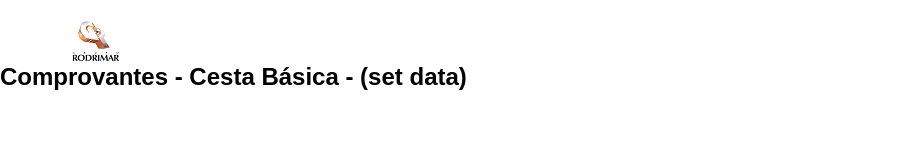
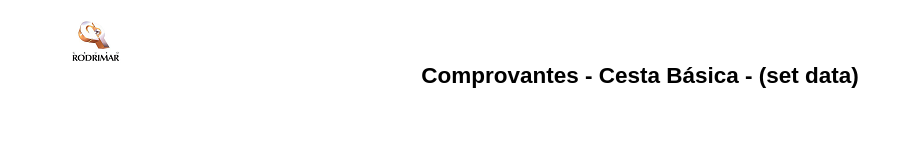
Before and after one commit to atir75/RODRIMAR---comprovantes-cesta-basica, a plain HTML site: page index.html in a window 1280 px wide. Shown: the whole page, without its empty margins (0-920 px from the left). Drawn offline with Linux system fonts and the light colour scheme.

Commit message:
commit 2 titulo

```diff
--- a/style.css
+++ b/style.css
@@ -17,5 +17,7 @@ body{
 }
 
 .titulo {
-
+    font-size: 15px;
+    display: flex;
+    justify-content: center;
 }
```
